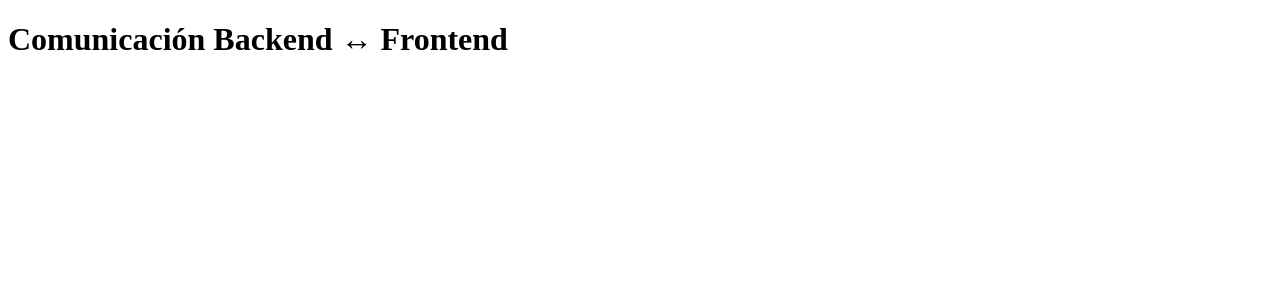
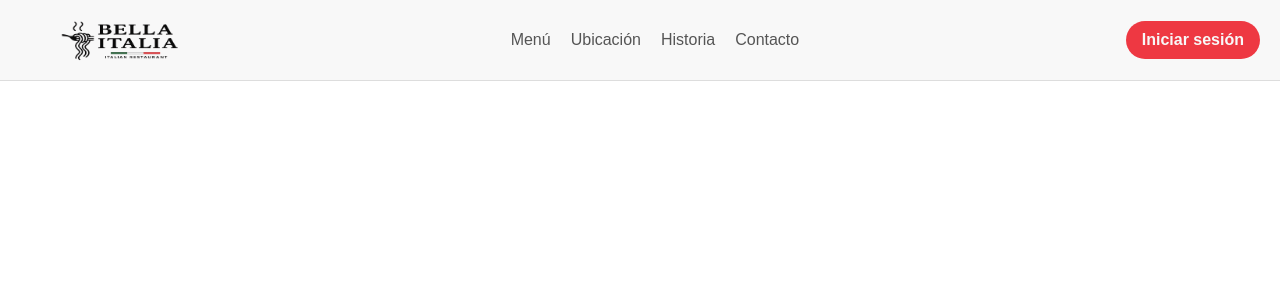
Before and after one commit to JimenaGv/app-restaurante-italiano, a React (Vite) app in the folder frontend/: page /home in a window 1280 px wide. Shown: the top 300 px of the page. Built offline with nearby package versions, Linux system fonts and the light colour scheme; no server answers.

Commit message:
Se creo el Navbar como Componente

```diff
--- a/frontend/package.json
+++ b/frontend/package.json
@@ -10,11 +10,13 @@
     "preview": "vite preview"
   },
   "dependencies": {
+    "@tailwindcss/vite": "^4.1.12",
     "axios": "^1.11.0",
     "react": "^19.1.1",
     "react-dom": "^19.1.1",
     "react-hook-form": "^7.62.0",
-    "react-router-dom": "^7.8.2"
+    "react-router-dom": "^7.8.2",
+    "tailwindcss": "^4.1.12"
   },
   "devDependencies": {
     "@eslint/js": "^9.33.0",
--- a/frontend/src/App.jsx
+++ b/frontend/src/App.jsx
@@ -1,20 +1,17 @@
-import { useEffect, useState } from "react";
-import axios from "axios";
+import { BrowserRouter as Router, Routes, Route } from "react-router-dom";
+import { UserProfile } from "./pages/Perfil";
+import { Home } from "./pages/Home";
+
 
 export const App = () => {
-  const [mensaje, setMensaje] = useState("");
+  return (
+    <Router>
+      <Routes>
+        {/* Ruta para perfil */}
+        <Route path="/perfil" element={<UserProfile />} />
+        <Route path="/home" element={<Home />} />
 
-  useEffect(() => {
-    axios
-      .get("http://localhost:3000/api/hola")
-      .then((res) => setMensaje(res.data.mensaje))
-      .catch((err) => console.error("Error:", err));
-  }, []);
-
-  return (
-    <div>
-      <h1>Comunicación Backend ↔ Frontend</h1>
-      <p>{mensaje}</p>
-    </div>
+      </Routes>
+    </Router>
   );
 };
--- /dev/null
+++ b/frontend/src/components/Navbar.jsx
@@ -0,0 +1,54 @@
+import React from "react";
+import { useNavbar } from "../context/navbarContext";
+import "../styles/navbar.css";
+import { Link } from "react-router-dom";
+
+export const Navbar = () => {
+  const { isLoggedIn, login, logout } = useNavbar();
+
+  return (
+    <nav className="navbar">
+      {/* Logo */}
+       <Link to="/home" className="logo">
+        <img
+          src="/logoOscuro.png"     // 👈 pon aquí la ruta de tu logo en public/
+          alt="Bella Italia"
+          className="logo-img"
+        />
+      </Link>
+
+      {/* Links */}
+      <ul className="nav-links">
+        <li>Menú</li>
+        <li>Ubicación</li>
+        <li>Historia</li>
+        <li>Contacto</li>
+      </ul>
+
+      {/* Acciones */}
+      <div className="nav-actions">
+        {isLoggedIn ? (
+          <>
+            <button className="icon-btn"><img src="https://img.icons8.com/?size=100&id=0DBkCUANmgoQ&format=png&color=000000" alt="" /></button>
+            <Link to="/perfil">
+            <img
+              src="https://i.pravatar.cc/50"
+              alt="Perfil"
+              className="avatar"
+            />
+            </Link>
+            {/*
+            <button onClick={logout} className="logout-btn">
+              Cerrar sesión
+            </button>
+            */}
+          </>
+        ) : (
+          <button onClick={login} className="login-btn">
+            Iniciar sesión
+          </button>
+        )}
+      </div>
+    </nav>
+  );
+};
--- /dev/null
+++ b/frontend/src/context/navbarContext.jsx
@@ -0,0 +1,24 @@
+import React, { createContext, useState, useContext } from "react";
+
+// 1. Crear el contexto
+const NavbarContext = createContext();
+
+// 2. Crear el Provider
+export const NavbarProvider = ({ children }) => {
+  const [isLoggedIn, setIsLoggedIn] = useState(false);
+
+
+  const login = () => setIsLoggedIn(true);
+  const logout = () => setIsLoggedIn(false);
+
+  return (
+    <NavbarContext.Provider value={{ isLoggedIn, login, logout }}>
+      {children}
+    </NavbarContext.Provider>
+  );
+};
+
+// 3. Hook para usar el contexto
+export const useNavbar = () => {
+  return useContext(NavbarContext);
+  };
--- /dev/null
+++ b/frontend/src/pages/Home.jsx
@@ -0,0 +1,13 @@
+import { Navbar } from "../components/Navbar";
+import { NavbarProvider } from "../context/navbarContext";
+
+export const Home = () => {
+  return (
+    <NavbarProvider>
+      <div className="page">
+        {/* Navbar */}
+        <Navbar />
+      </div>
+    </NavbarProvider>
+  );
+};
--- /dev/null
+++ b/frontend/src/pages/Perfil.jsx
@@ -0,0 +1,15 @@
+import React from "react";
+import "../styles/perfil.css";
+import { Navbar } from "../components/Navbar";
+import { NavbarProvider } from "../context/navbarContext";
+
+export const UserProfile = () => {
+  return (
+    <NavbarProvider>
+      <div className="page">
+        {/* Navbar */}
+        <Navbar />
+      </div>
+    </NavbarProvider>
+  );
+};
--- /dev/null
+++ b/frontend/src/styles/navbar.css
@@ -0,0 +1,83 @@
+.navbar {
+  display: flex;
+  justify-content: space-between;
+  align-items: center;
+  background: #f8f8f8;
+  padding: 10px 20px;
+  border-bottom: 1px solid #ddd;
+}
+
+.logo {
+  display: flex;
+  align-items: center;
+  cursor: pointer;
+  margin-left: 3%;
+  margin-top: 10px;
+}
+.logo-img {
+  height: 50px;
+  width: auto;
+  object-fit: contain;
+  display: block;
+  transition: transform 0.2s ease;
+}
+
+.logo-img:hover {
+  transform: scale(1.05);
+}
+
+.nav-links {
+  display: flex;
+  list-style: none;
+  gap: 20px;
+}
+
+.nav-actions {
+  display: flex;
+  align-items: center;
+  gap: 10px;
+}
+
+.login-btn{
+  background-color: #EE3842;
+  color: #F8F8F8;
+  padding: 10px 16px;
+  border: none;
+  border-radius: 20px;
+  font-size: 1rem;
+  font-weight: bold;
+  cursor: pointer;
+  transition: background-color 0.3s ease;
+}
+.login-btn:hover{
+  background-color: #d32f2f;
+}
+
+.icon-btn {
+  margin-right: 10px;
+  background-color: transparent;
+  border: none;
+  padding: 8px;
+  border-radius: 50%;
+  cursor: pointer;
+  transition: background-color 0.3s ease, transform 0.2s ease;
+  display: inline-flex;
+  align-items: center;
+  justify-content: center;
+}
+
+.icon-btn:hover {
+  background-color: #dfdada;
+  transform: scale(1.1);
+}
+
+.icon-btn img {
+  width: 24px;
+  height: 24px;
+}
+
+.avatar {
+  width: 40px;
+  height: 40px;
+  border-radius: 50%;
+}
--- /dev/null
+++ b/frontend/src/styles/perfil.css
@@ -0,0 +1,180 @@
+body {
+  font-family: Arial, sans-serif;
+  margin: 0;
+  background: #fff;
+  color: #333;
+}
+
+.page {
+  min-height: 100vh;
+  display: flex;
+  flex-direction: column;
+}
+
+/* Navbar */
+.navbar {
+  display: flex;
+  justify-content: space-between;
+  align-items: center;
+  padding: 15px 40px;
+  border-bottom: 1px solid #ddd;
+  background: #fff;
+}
+
+.logo {
+  font-size: 20px;
+  font-weight: bold;
+}
+
+.nav-links {
+  display: flex;
+  gap: 20px;
+  list-style: none;
+  padding: 0;
+  margin: 0;
+}
+
+.nav-links li {
+  cursor: pointer;
+  color: #555;
+}
+
+.nav-links li:hover {
+  color: #000;
+}
+
+.nav-actions {
+  display: flex;
+  align-items: center;
+  gap: 15px;
+}
+
+.icon-btn {
+  background: none;
+  border: none;
+  font-size: 18px;
+  cursor: pointer;
+}
+
+.avatar {
+  width: 40px;
+  height: 40px;
+  border-radius: 50%;
+}
+
+/* Layout principal */
+.container {
+  display: flex;
+  flex: 1;
+}
+
+/* Sidebar */
+.sidebar {
+  width: 250px;
+  border-right: 1px solid #ddd;
+  padding: 30px 20px;
+  text-align: center;
+  background: #fafafa;
+}
+
+.avatar-lg {
+  width: 100px;
+  height: 100px;
+  border-radius: 50%;
+  margin-bottom: 15px;
+}
+
+.username {
+  font-size: 18px;
+  font-weight: 600;
+}
+
+.email {
+  font-size: 14px;
+  color: #666;
+  margin-bottom: 20px;
+}
+
+.sidebar-links {
+  display: flex;
+  flex-direction: column;
+  gap: 15px;
+}
+
+.sidebar-links button {
+  background: none;
+  border: none;
+  font-size: 15px;
+  cursor: pointer;
+  color: #666;
+}
+
+.sidebar-links button:hover {
+  color: #000;
+}
+
+.sidebar-links .active {
+  color: #000;
+  font-weight: bold;
+}
+
+/* Contenido */
+.content {
+  flex: 1;
+  padding: 40px;
+}
+
+.title {
+  font-size: 22px;
+  font-weight: bold;
+  margin-bottom: 30px;
+}
+
+/* Formulario */
+.form {
+  display: grid;
+  grid-template-columns: 1fr 1fr;
+  gap: 20px;
+  max-width: 700px;
+}
+
+.form-group {
+  display: flex;
+  flex-direction: column;
+}
+
+.form-group.full {
+  grid-column: span 2;
+}
+
+.form-group label {
+  font-size: 14px;
+  margin-bottom: 6px;
+  color: #555;
+}
+
+.form-group input {
+  padding: 10px;
+  border: 1px solid #ddd;
+  border-radius: 8px;
+  font-size: 14px;
+}
+
+.form-actions {
+  display: flex;
+  justify-content: flex-end;
+}
+
+.btn {
+  background: #e63946;
+  color: white;
+  padding: 12px 24px;
+  border: none;
+  border-radius: 8px;
+  cursor: pointer;
+  font-weight: 500;
+}
+
+.btn:hover {
+  background: #c53030;
+}
--- a/frontend/vite.config.js
+++ b/frontend/vite.config.js
@@ -1,7 +1,10 @@
 import { defineConfig } from 'vite'
 import react from '@vitejs/plugin-react-swc'
-
+import tailwindcss from '@tailwindcss/vite'
 // https://vite.dev/config/
 export default defineConfig({
-  plugins: [react()],
+  plugins: [react(),
+     tailwindcss(),
+  ],
+
 })
```
Also changed, not shown: frontend/public/logoOscuro.png (added), 1 other file (tests, documents, lock files or other folders).
